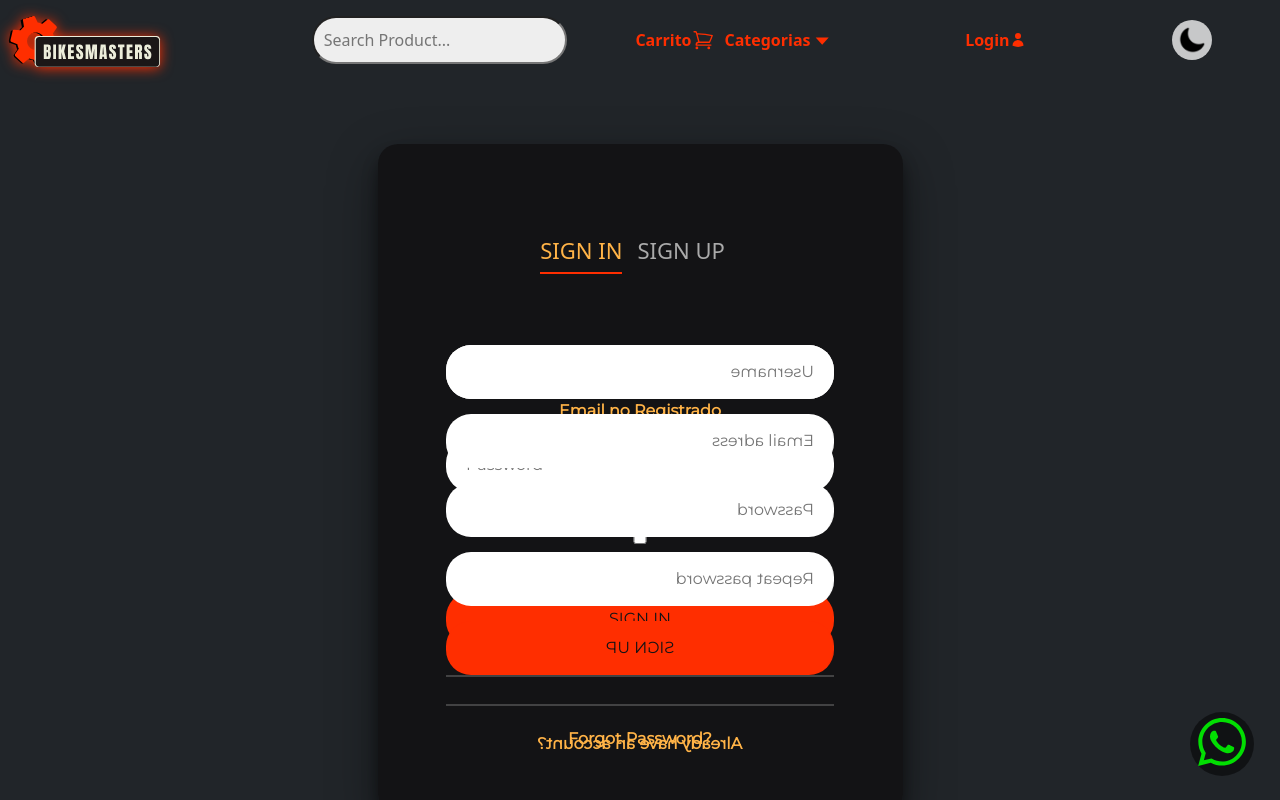
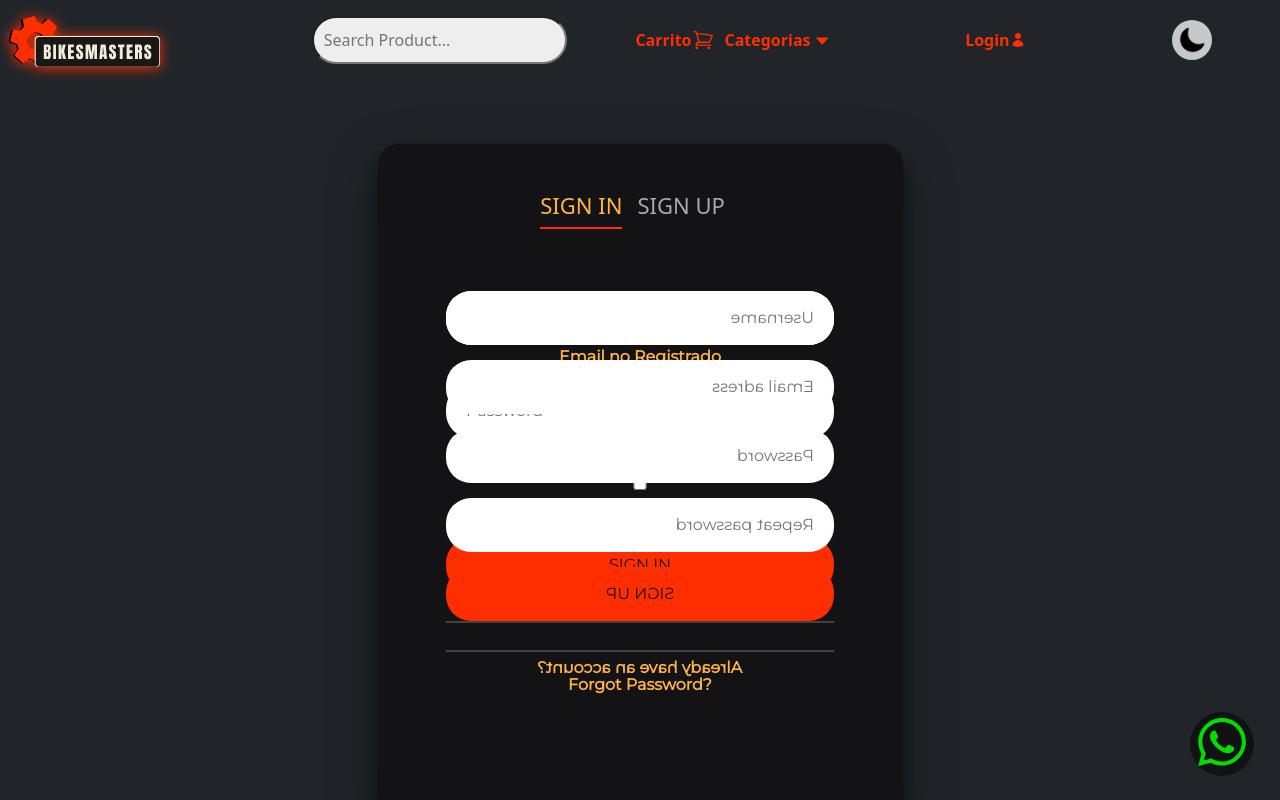
Before and after one commit to ROBERT-Gimenez/E-comerce_React, a React (Create React App) app: page /Login in a window 1280 px wide. Shown: the top 800 px of the page. Built offline with nearby package versions, Linux system fonts and the light colour scheme; no server answers.

Commit message:
chore:edit form register style

```diff
--- a/src/components/Login/Login.css
+++ b/src/components/Login/Login.css
@@ -42,20 +42,21 @@ a:hover {
     position: relative;
     box-shadow: 0 12px 15px 0 rgba(0, 0, 0, .44), 0 17px 50px 0 rgba(0, 0, 0, .39);
     border-radius: 20px;
+    margin-bottom: 2rem;
 }
 
 .login-container {
     width: 100%;
     height: 100%;
     position: absolute;
-    padding: 90px 70px 50px 70px;
+    padding: 45px 70px 50px 70px;
     background: #131315;
     border-radius: 20px;
 }
 
 .login-container .body-login,
 .login-container .sign-up-form {
-    top: 30%;
+    top: 22%;
     left: 0;
     right: 0;
     bottom: 0;
@@ -166,12 +167,13 @@ a:hover {
     background: rgba(255, 255, 255, .2);
 }
 
-.footer {
+.footer_register {
+    position: relative;
+    top: -2.9rem;
     text-align: center;
     background-color: transparent;
 }
-.footer label {
+.footer_register label {
     position: relative;
-    bottom: 1.5rem;
     cursor: pointer;
 }
--- a/src/components/Login/Register.js
+++ b/src/components/Login/Register.js
@@ -125,7 +125,7 @@ export default function Register() {
                         <input type="submit" className="button" value="Sign Up"/>
                     </div>
                     <div className="hr"></div>
-                    <div style= {{backgroundColor:night?"rgb(19 19 21)":"slategray"}} className="footer">
+                    <div /* style= {{backgroundColor:night?"rgb(19 19 21)":"slategray"}} */ className="footer_register">
                         <label className='label' htmlFor="item-1">Already have an account?</label>
 				</div>
 			</div>
```
